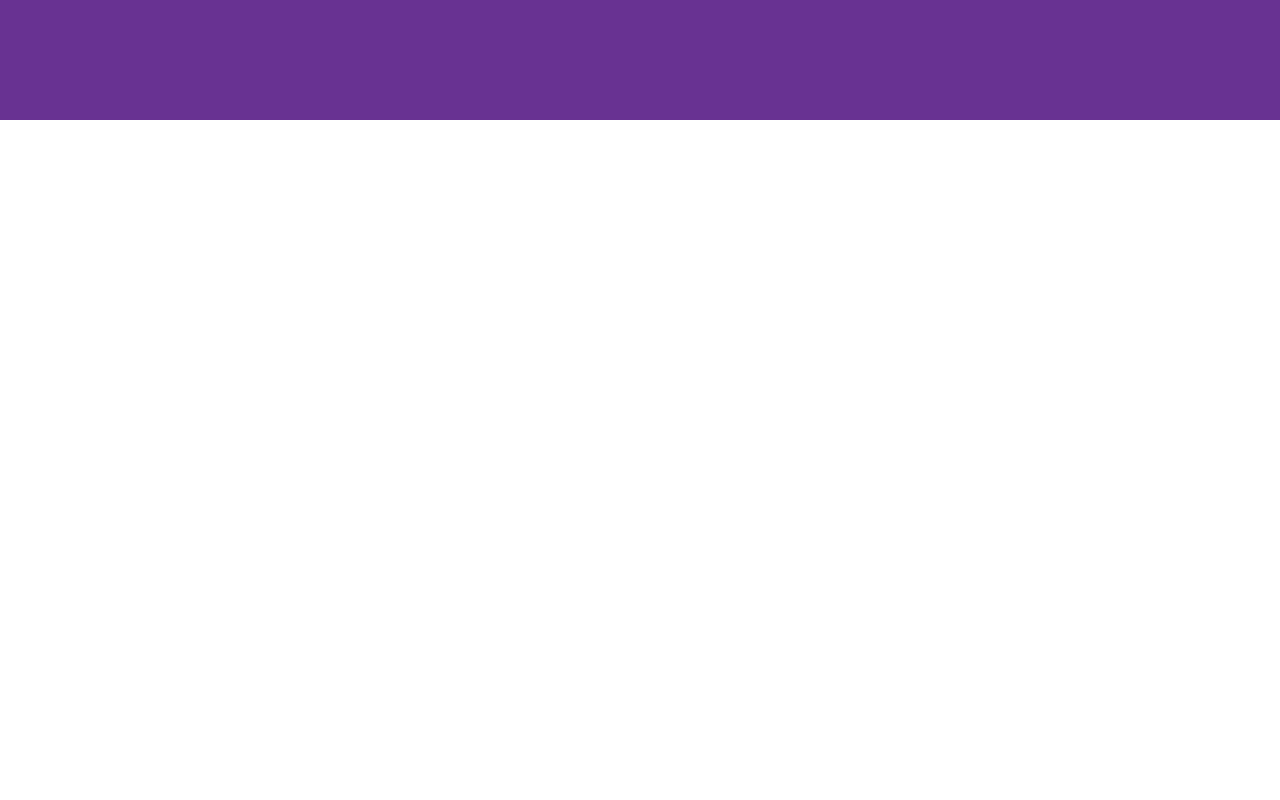
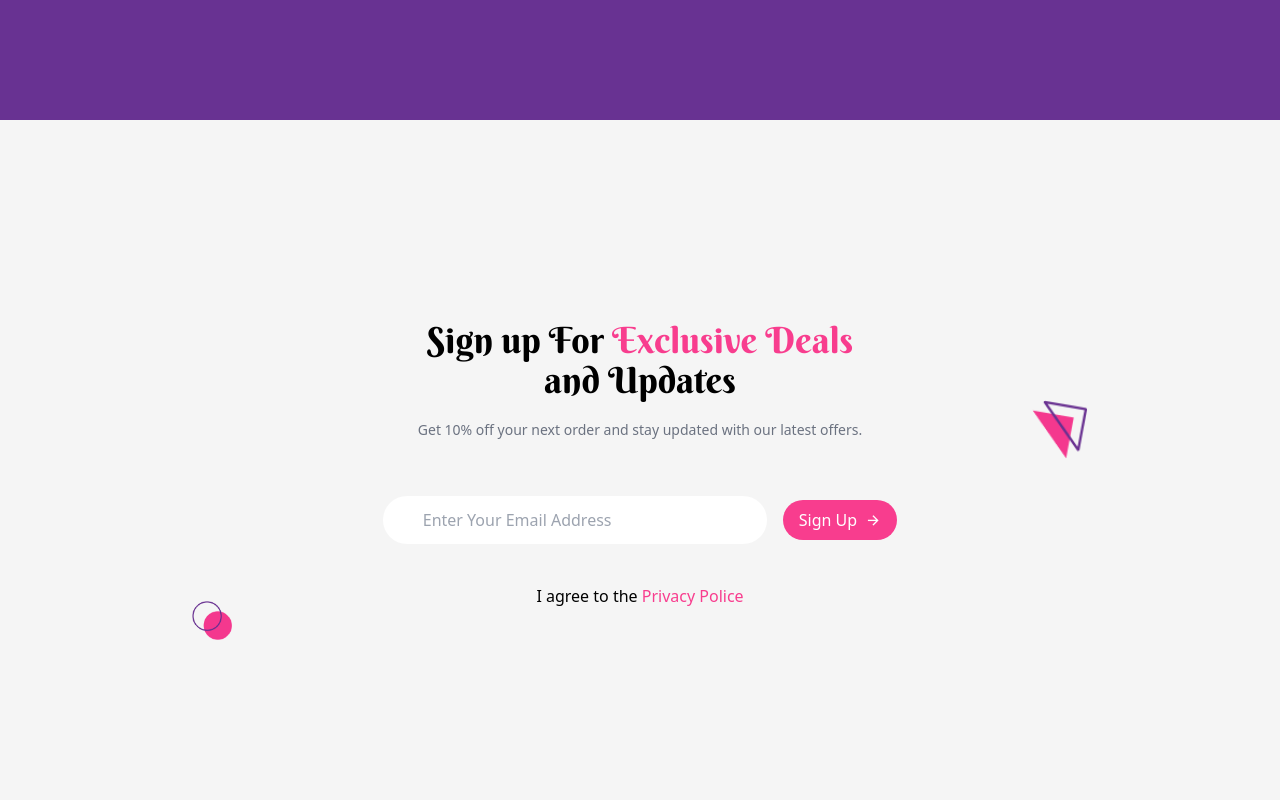
Before and after one commit to krushnaKD/IcecreamDelight, a React (Vite) app: page / in a window 1280 px wide. Shown: the part 3160-3960 px from the top of the page. Built offline with nearby package versions, Linux system fonts and the light colour scheme.

Commit message:
complet signup info page

```diff
--- a/src/App.jsx
+++ b/src/App.jsx
@@ -7,11 +7,13 @@ import ProductPage from './Components/ProductPage'
 import Review from './Components/Review'
 import Menu from './Components/Menu'
 import Footer from './Components/Footer'
+import Signupinfo from './RandomPages/Signupinfo'
 
 const App = () => {
   return (
     <div className='w-full h-full '>
       <Navbar/>
+      {/* <Signupinfo/> */}
       <Routes>
         <Route path='/' element={<HeroSection/>}/>
         <Route path="/Cart" element={<Cart />} />
--- a/src/Components/HeroSection.jsx
+++ b/src/Components/HeroSection.jsx
@@ -8,6 +8,7 @@ import ExplorSection from "./ExplorSection";
 import FavouriteSection from "./FavouriteSection";
 import Offer from "./Offer";
 import Footer from "./Footer";
+import Signupinfo from "../RandomPages/Signupinfo";
 
 const HeroSection = () => {
   return (
@@ -43,8 +44,7 @@ const HeroSection = () => {
       <ExplorSection />
       <FavouriteSection />
       <Offer/>
-      <div className="w-full h-screen"></div>
-      <Footer/>
+      <Signupinfo/>
     </>
   );
 };
--- /dev/null
+++ b/src/RandomPages/Signupinfo.jsx
@@ -0,0 +1,38 @@
+import React from "react";
+import img1 from "../assets/relive-circle.png"
+import img2 from "../assets/triangle.png"
+
+const Signupinfo = () => {
+  return (
+    <div className=" w-full h-screen bg-[#F5F5F5] flex items-center justify-center">
+
+      <div className=" relative w-[70%] h-[50%] ">
+      <img className="absolute left-0 bottom-20 w-10 "  src={img1} />
+      <img className="absolute right-0 top-20 w-14 "  src={img2} />
+
+        <h1 className="text-4xl font-title text-center">
+          Sign up For <span className="text-[#F83D8E]">Exclusive Deals</span>{" "}
+          <br />
+          and Updates
+        </h1>
+        <p className="text-sm text-gray-500 text-center font-medium mt-5">
+          Get 10% off your next order and stay updated with our latest offers.
+        </p>
+        <div className="flex items-center justify-center mt-14 gap-4">
+          <input
+            type="text"
+            className="w-96 h-5 px-10 py-6 shadow-white  rounded-3xl outline-none"
+            placeholder="Enter Your Email Address"
+          />
+           <button className="px-4 py-2  rounded-3xl text-white bg-[#F83D8E] ">
+        Sign Up <i className="ml-1 ri-arrow-right-line"></i>
+      </button>
+
+        </div>
+        <h2 className="text-center mt-10 ">I agree to the <span className="text-[#F83D8E] cursor-pointer">Privacy Police</span></h2>
+      </div>
+    </div>
+  );
+};
+
+export default Signupinfo;
```
